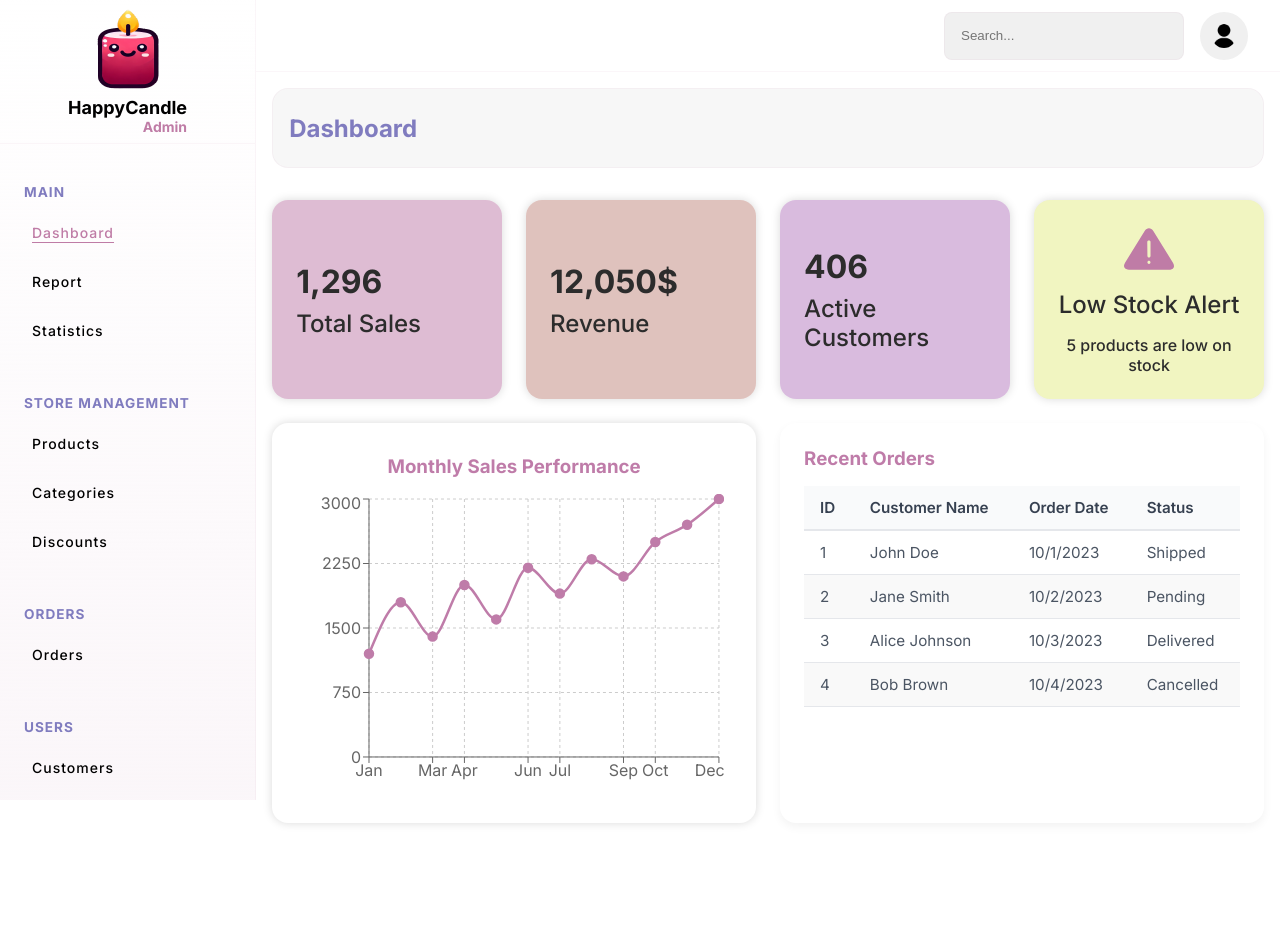
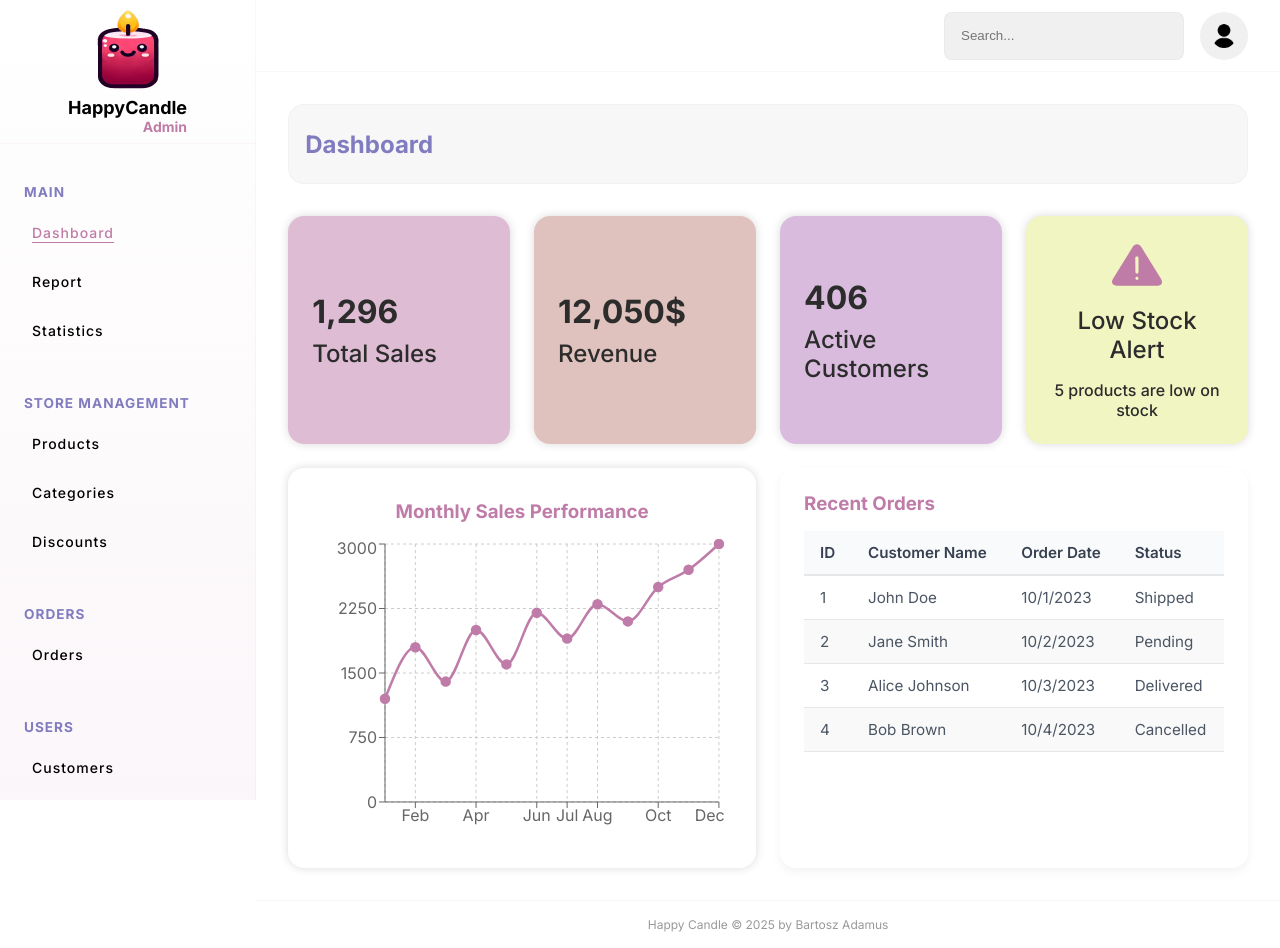
Before and after one commit to badamus2023/happy-candle-monorepo, a React (Vite) app in the folder packages/admin/: page / in a window 1280 px wide. Before the commit the page ends 839 px from the top, so only its background shows below. Built offline with nearby package versions, Linux system fonts and the light colour scheme.

Commit message:
added footer

```diff
--- a/packages/admin/src/components/Layout/AuthedLayout.tsx
+++ b/packages/admin/src/components/Layout/AuthedLayout.tsx
@@ -11,6 +11,7 @@ const ContentWrapper = styled.div`
   display: flex;
   flex-direction: column;
   width: 100%;
+  min-height: 100vh;
 `;
 
 const Header = styled.header`
@@ -147,6 +148,22 @@ const SidebarItem = styled(Link)<{ active?: boolean }>`
   }
 `;
 
+const MainContent = styled.main`
+  flex: 1;
+  padding: 1rem;
+`;
+
+const Footer = styled.footer`
+  display: flex;
+  justify-content: center;
+  align-items: center;
+  justify-self: flex-end;
+  height: 3rem;
+  border-top: 1px solid #bf7ca911;
+  font-size: 0.75rem;
+  color: #999;
+`;
+
 interface AuthedLayoutProps {
   children?: React.ReactNode;
 }
@@ -222,7 +239,8 @@ const AuthedLayout: React.FC<AuthedLayoutProps> = ({ children }) => {
             </ProfileDropdown>
           </SearchBarContainer>
         </Header>
-        {children}
+        <MainContent>{children}</MainContent>
+        <Footer>Happy Candle © 2025 by Bartosz Adamus</Footer>
       </ContentWrapper>
     </AppWrapper>
   );
```
